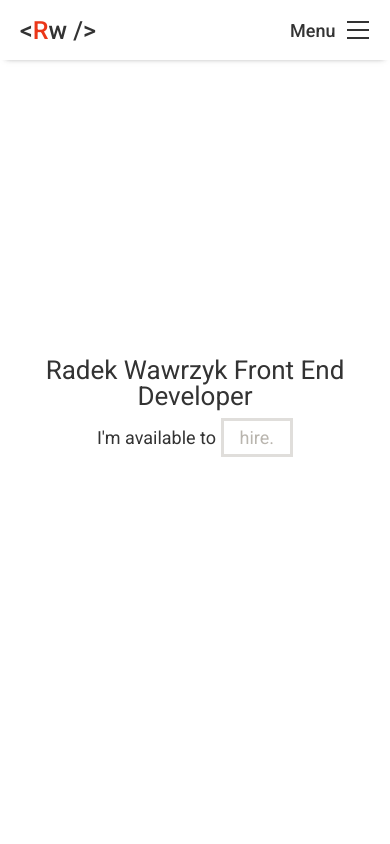
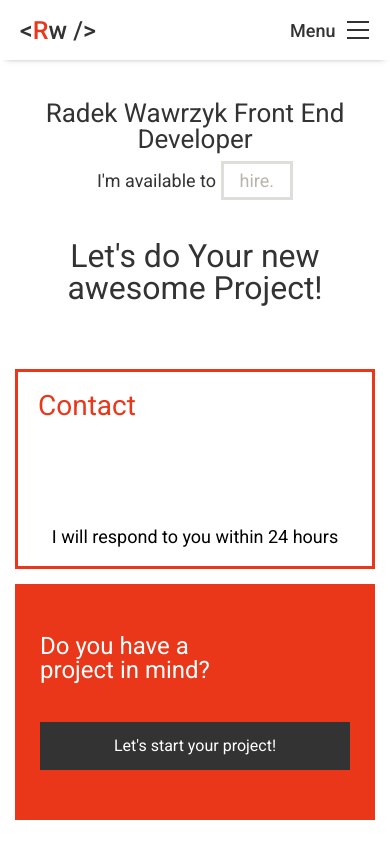
Before and after one commit to Radek-Wawrzyk/Portfolio-Front-End, a Vue app: page / in a window 390 px wide. Shown: the top 844 px of the page. Built offline with nearby package versions, Linux system fonts and the light colour scheme.

Commit message:
Add - Contact section for homepage with styles

```diff
--- a/src/Components/Home.vue
+++ /dev/null
@@ -1,22 +0,0 @@
-<template>
-  <div class="page-content">
-    <main id="home">
-      <header class="home-header">
-        <h1 class="home-header-title">
-          Radek Wawrzyk Front End Developer
-        </h1>
-        <p class="home-header-description">
-          I'm available to <router-link to="/Contact" class="home-header-description-link" aria-label="hire me" title="hire me">hire.</router-link>
-        </p>
-      </header>
-    </main>
-  </div>
-</template>
-
-<script>
-
-export default {
-  name: "Home"
-}
-
-</script>
--- /dev/null
+++ b/src/Components/Home/Home.scss
@@ -0,0 +1,175 @@
+@import "@/Styles/Components/Colors.scss";
+
+.home-header {
+  padding: 0 15px;
+  text-align: center;
+  position: relative;
+  color: $greyDark;
+}
+
+.home-header-title {
+  padding: 0 0 20px 0;
+}
+
+.home-header-description-link {
+  color: $greyMedium;
+  padding: 6px 16px;
+  border: 3px solid $greyLight;
+  transition: border 0.25s, color 0.25s;
+  outline: none;
+}
+
+.home-header-description-link:hover,
+.home-header-description-link:focus {
+  border-color: $red;
+  color: $red;
+}
+
+//Contact
+
+.contact {
+  &-title {
+    padding: 100px 0;
+    color: $greyDark;
+  }
+  &-description {
+    display: flex;
+    flex-wrap: wrap;
+    max-width: 900px;
+    width: 100%;
+    margin: 0 auto;
+  }
+}
+
+//Contact tile Big
+
+.contact-tile-big {
+  background-color: $red;
+  color: white;
+  width: 70%;
+  color: white;
+  .contact-tile-content {
+    padding: 150px 100px;
+  }
+  .contact-tile-title {
+    font-size: 34px;
+  }
+  .contact-tile-link {
+    background: $greyDark;
+    padding: 20px 65px 20px 30px;
+    margin: 40px 0 0 0;
+    display: block;
+    width: 350px;
+    position: relative;
+    font-size: 20px;
+    outline: none;
+    &:hover, &:focus {
+      svg {
+        transform: translate(15px, -50%);
+      }
+    }
+    svg {
+      position: absolute;
+      right: 30px;
+      top: 50%;
+      transform: translateY(-50%);
+      width: 40px;
+      height: 40px;
+      fill: white;
+      transition: transform 0.35s;
+    }
+  }
+}
+
+//Contact tile Small
+
+.contact-tile-small {
+  border: 3px solid $red;
+  border-right: none;
+  width: 30%;
+  height: 260px;
+  display: flex;
+  flex-direction: column;
+  justify-content: space-between;
+  padding: 20px;
+  .contact-tile-title {
+    color: $red;
+  }
+}
+
+//Media
+
+@media screen and (max-width: 920px) {
+  .contact-tile-big .contact-tile-content {
+    padding: 100px 100px;
+  }
+  .contact-tile-small {
+    height: 200px;
+  }
+}
+
+@media screen and (max-width: 768px) {
+  .contact-tile-big {
+    width: 100%;
+    .contact-tile-title {
+      font-size: 28px;
+    }
+  }
+  .contact-tile-big .contact-tile-link {
+    font-size: 18px;
+  }
+  .contact-tile-big .contact-tile-content {
+    padding: 75px 50px;
+  }
+  .contact-tile-small {
+    border: 3px solid $red;
+    border-bottom: none;
+    width: 250px;
+    margin: 0 0 0 25px;
+  }
+  .contact-title {
+    text-align: center;
+  }
+}
+
+@media screen and (max-width: 576px) {
+  .contact-title {
+    padding: 50px 0;
+  }
+  .contact-tile-big .contact-tile-link {
+    width: 300px;
+    font-size: 16px;
+    svg {
+      display: none;
+    }
+  }
+  .contact-tile-big .contact-tile-content {
+    padding: 50px 25px;
+  }
+  .home-header-title {
+    font-size: 26px;
+  }
+  .home-header-description {
+    font-size: 18px;
+  }
+  .contact-tile-big .contact-tile-title {
+    font-size: 24px;
+  }
+  .contact-tile-small .contact-tile-text {
+    font-size: 18px;
+    text-align: center;
+  }
+}
+
+@media screen and (max-width: 420px) {
+  .contact-tile-big .contact-tile-link {
+    width: auto;
+    padding: 16px 15px;
+    text-align: center;
+  }
+  .contact-tile-small {
+    width: 100%;
+    margin: 15px 0;
+    border: 3px solid $red;
+  }
+}
--- /dev/null
+++ b/src/Components/Home/Home.vue
@@ -0,0 +1,53 @@
+<template>
+  <div class="page-content">
+    <main id="home">
+      <header class="home-header">
+        <h1 class="home-header-title">
+          Radek Wawrzyk Front End Developer
+        </h1>
+        <p class="home-header-description">
+          I'm available to <router-link to="/Contact" class="home-header-description-link" aria-label="hire me" title="hire me">hire.</router-link>
+        </p>
+      </header>
+      <section class="projects">
+        <h2 class="projects-title"></h2>
+      </section>
+      <section class="contact">
+        <h2 class="contact-title">Let's do Your new awesome Project!</h2>
+        <div class="contact-description">
+          <div class="contact-tile contact-tile-small">
+            <h3 class="contact-tile-title">Contact</h3>
+            <p class="contact-tile-text">I will respond to you within 24 hours</p>
+          </div>
+          <div class="contact-tile contact-tile-big">
+            <div class="contact-tile-content">
+              <h3 class="contact-tile-title">Do you have a <br/> project in mind?</h3>
+              <router-link class="contact-tile-link" to="/contact" aria-label="Let's start project">
+                Let's start your project!
+                <svg enable-background="new 0 0 476.213 476.213" version="1.1" viewBox="0 0 476.213 476.213" xml:space="preserve" xmlns="http://www.w3.org/2000/svg">
+                  <polygon points="345.61 107.5 324.39 128.71 418.79 223.11 0 223.11 0 253.11 418.79 253.11 324.39 347.5 345.61 368.71 476.21 238.11"/>
+                </svg>
+              </router-link>
+            </div>
+          </div>
+        </div>
+      </section>
+      <Footer></Footer>
+    </main>
+  </div>
+</template>
+
+<script>
+
+import Footer from "../Footer"
+
+export default {
+  name: "Home",
+  components: {
+    Footer
+  }
+}
+
+</script>
+
+<style lang="scss" src="./Home.scss" scoped/>
--- a/src/Router/router.js
+++ b/src/Router/router.js
@@ -1,6 +1,6 @@
 import Vue from "vue"
 import Router from "vue-router"
-import Home from '../Components/Home.vue'
+import Home from '../Components/Home/Home.vue'
 import About from '../Components/About.vue'
 import Contact from '../Components/Contact/Contact.vue'
 import Portfolio from '../Components/Portfolio/Portfolio.vue'
--- /dev/null
+++ b/src/Styles/Components/Colors.scss
@@ -0,0 +1,7 @@
+$red: #eb3719;
+$grey: #d9d7d3;
+$greyDark: #333333;
+$greyLight: #e0dedb;
+$greyMedium: #b9b5ae;
+$greyMediumDark: #72706c;
+$white: #fcfcfc;
--- a/src/Styles/Components/Home.scss
+++ /dev/null
@@ -1,48 +0,0 @@
-#home {
-  height: calc(100vh - 100px);
-  display: flex;
-  align-items: center;
-  justify-content: center;
-  margin: 100px auto 0 auto;
-  overflow-y: hidden;
-}
-.home-header {
-  padding: 0 15px;
-  text-align: center;
-  position: relative;
-  margin: -100px 0 0 0;
-  color: $greyDark;
-}
-.home-header-title {
-  padding: 0 0 20px 0;
-}
-.home-header-description-link {
-  color: $greyMedium;
-  padding: 6px 16px;
-  border: 3px solid $greyLight;
-  transition: border 0.25s, color 0.25s;
-  outline: none;
-}
-.home-header-description-link:hover,
-.home-header-description-link:focus {
-  border-color: $red;
-  color: $red;
-}
-
-//Media
-
-@media screen and (max-width: 768px) {
-  #home {
-    height: calc(100vh - 60px);
-    margin: 60px auto 0 auto;
-  }
-}
-
-@media screen and (max-width: 576px) {
-  .home-header-title {
-    font-size: 26px;
-  }
-  .home-header-description {
-    font-size: 18px;
-  }
-}
--- a/src/Styles/Main.scss
+++ b/src/Styles/Main.scss
@@ -12,7 +12,6 @@
 @import "./Components/Preloader";
 
 //Pages
-@import "./Components/Home";
 @import "./Components/About";
 @import "./Components/Contact";
 @import "./Components/Portfolio";
```
